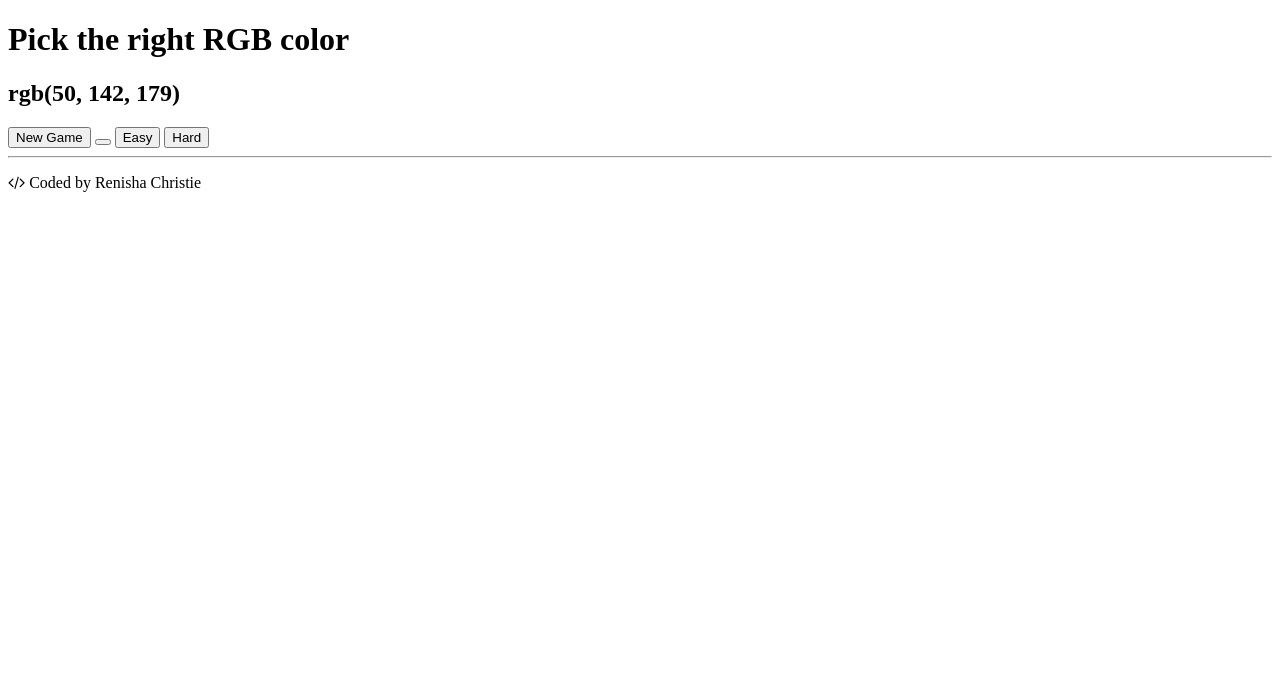
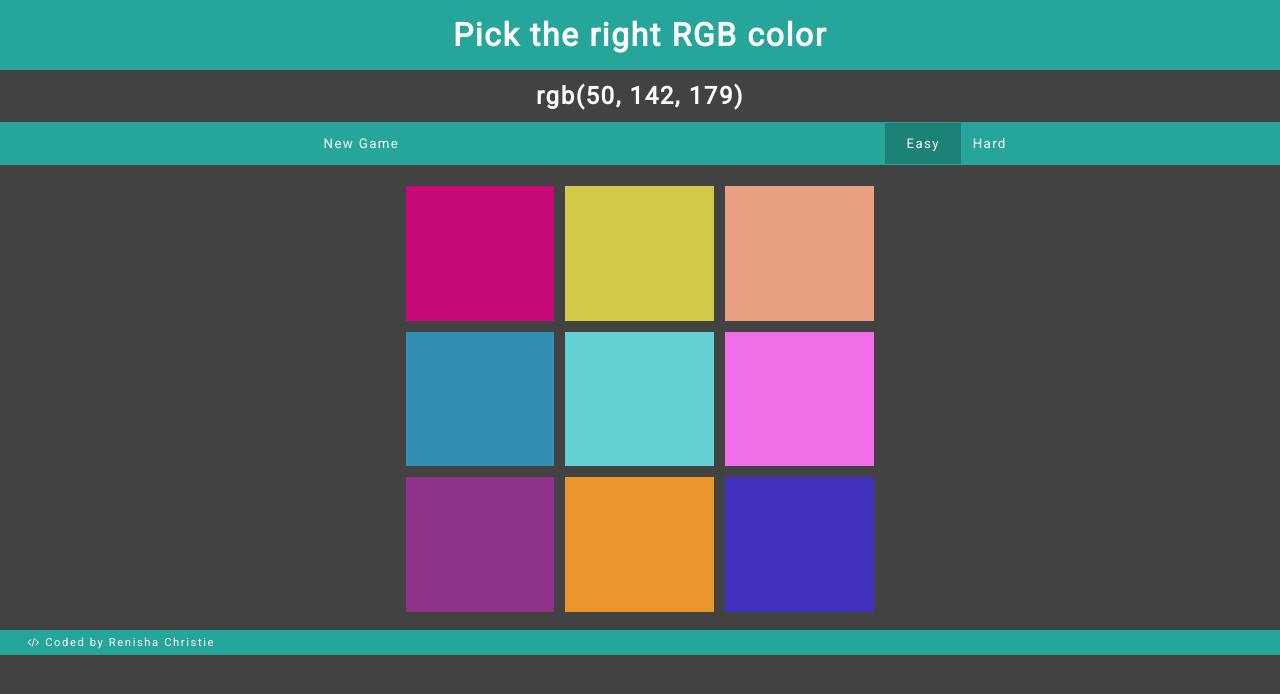
Before and after one commit to crisner/color-game, a plain HTML site: page index.html in a window 1280 px wide. Drawn offline with Linux system fonts and the light colour scheme; files whose address does not match are found by name.

Commit message:
Update index.html

```diff
--- a/index.html
+++ b/index.html
@@ -5,7 +5,7 @@
     <meta name="viewport" content="width=device-width, initial-scale=1.0">
     <meta http-equiv="X-UA-Compatible" content="ie=edge">
     <title>Pick the right color</title>
-    <link rel="stylesheet" type="text/css" href="../color game/colorGameStyle.css">
+    <link rel="stylesheet" type="text/css" href="/colorGameStyle.css">
     <link href="https://fonts.googleapis.com/css?family=Roboto" rel="stylesheet">
     <link rel="stylesheet" href="https://maxcdn.bootstrapcdn.com/font-awesome/4.7.0/css/font-awesome.min.css">
 
```
